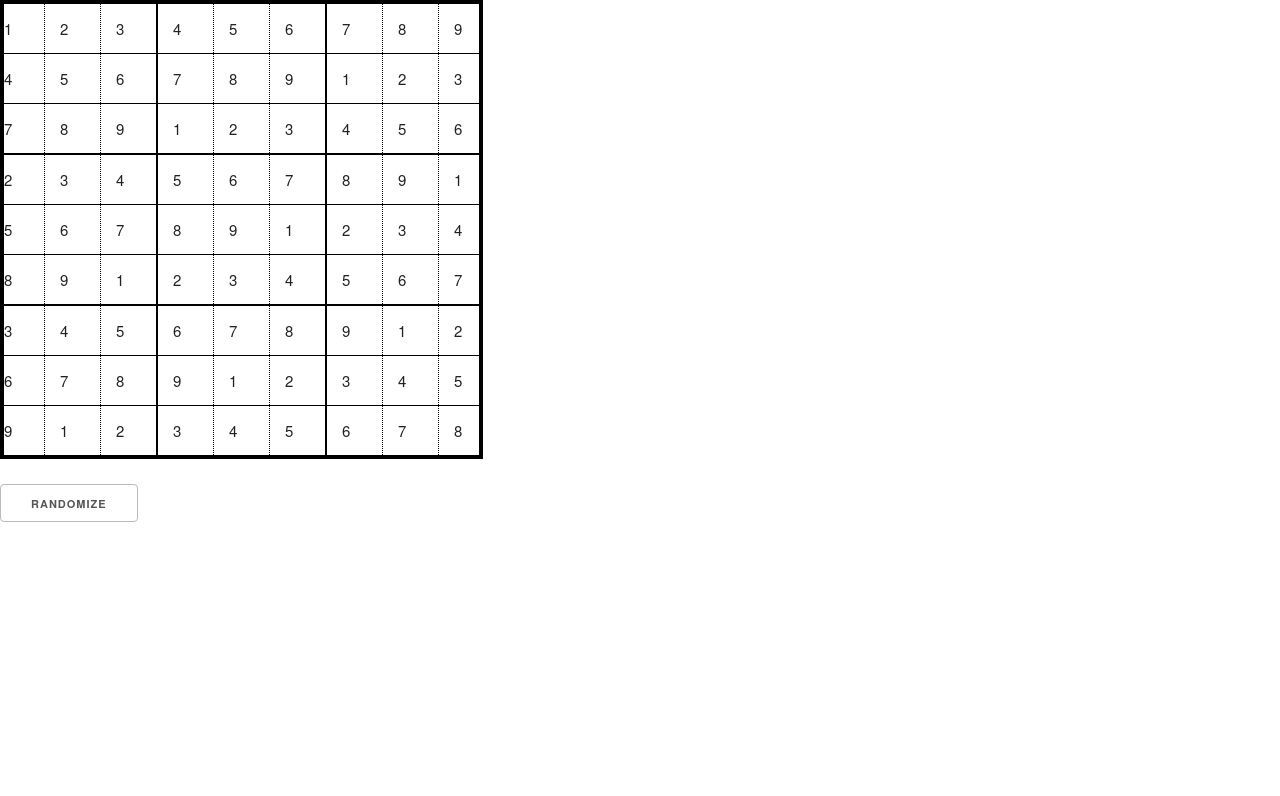
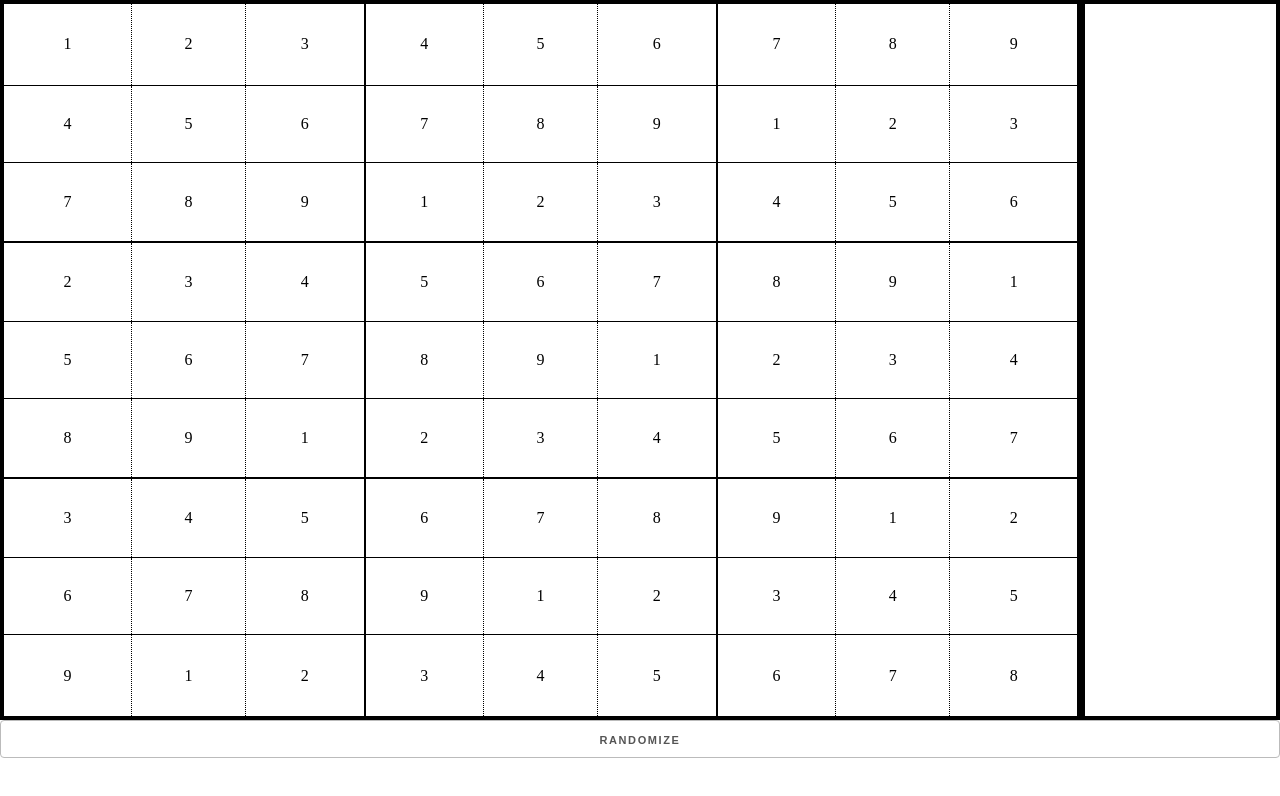
Before and after one commit to vlaaadislav/sudoku, a Vue app: page / in a window 1280 px wide. Shown: the top 796 px of the page. Built offline with nearby package versions, Linux system fonts and the light colour scheme.

Commit message:
set basic appearance

```diff
--- a/app/App.vue
+++ b/app/App.vue
@@ -1,11 +1,18 @@
 <template>
+    <div id="app">
         <div class="sudoku">
             <table class="sudoku-table">
                 <tr class="sudoku-row" v-for="row in field">
                     <td class="sudoku-data" v-for="item in row">{{ item }}</td>
                 </tr>
             </table>
-        <button @click="randomize">Randomize</button>
+            <div class="settings">
+
+            </div>
+        </div>
+        <div class="button-group">
+            <button class="btn" @click="randomize">Randomize</button>
+        </div>
     </div>
 </template>
 
@@ -62,8 +69,6 @@
                     }
                 }
 
-                console.log(newField);
-
                 this.field = newField;
             },
             shuffle(a) {
@@ -81,10 +86,28 @@
 </script>
 
 <style lang="scss">
-    @import '~skeleton-css/css/normalize.css';
-    @import '~skeleton-css/css/skeleton.css';
+    body {
+        padding: 0;
+        margin: 0;
+        box-sizing: border-box;
+        user-select: none;
+        width: 100vw;
+        height: 100vh;
+        overflow: hidden;
+    }
+
+    #app {
+        width: inherit;
+        height: inherit;
+    }
+
+    .sudoku {
+        display: flex;
+    }
 
     .sudoku-table {
+        width: 85vw;
+        height: 90vh;
         border: 4px solid black;
         border-collapse: collapse;
         text-align: center;
@@ -97,8 +120,6 @@
         }
 
         .sudoku-data {
-            width: 25px;
-            height: 25px;
             border-right: 1px dotted black;
             border-bottom: 1px solid black;
 
@@ -107,4 +128,77 @@
             }
         }
     }
+
+    .settings {
+        border: 4px solid black;
+        width: 15vw;
+    }
+
+    .button-group {
+        display: flex;
+    }
+
+    .btn {
+        flex: 1;
+    }
+
+    /* skeleton button */
+    /* Buttons
+–––––––––––––––––––––––––––––––––––––––––––––––––– */
+    .button,
+    button,
+    input[type="submit"],
+    input[type="reset"],
+    input[type="button"] {
+        display: inline-block;
+        height: 38px;
+        padding: 0 30px;
+        color: #555;
+        text-align: center;
+        font-size: 11px;
+        font-weight: 600;
+        line-height: 38px;
+        letter-spacing: .1rem;
+        text-transform: uppercase;
+        text-decoration: none;
+        white-space: nowrap;
+        background-color: transparent;
+        border-radius: 4px;
+        border: 1px solid #bbb;
+        cursor: pointer;
+        box-sizing: border-box; }
+    .button:hover,
+    button:hover,
+    input[type="submit"]:hover,
+    input[type="reset"]:hover,
+    input[type="button"]:hover,
+    .button:focus,
+    button:focus,
+    input[type="submit"]:focus,
+    input[type="reset"]:focus,
+    input[type="button"]:focus {
+        color: #333;
+        border-color: #888;
+        outline: 0; }
+    .button.button-primary,
+    button.button-primary,
+    input[type="submit"].button-primary,
+    input[type="reset"].button-primary,
+    input[type="button"].button-primary {
+        color: #FFF;
+        background-color: #33C3F0;
+        border-color: #33C3F0; }
+    .button.button-primary:hover,
+    button.button-primary:hover,
+    input[type="submit"].button-primary:hover,
+    input[type="reset"].button-primary:hover,
+    input[type="button"].button-primary:hover,
+    .button.button-primary:focus,
+    button.button-primary:focus,
+    input[type="submit"].button-primary:focus,
+    input[type="reset"].button-primary:focus,
+    input[type="button"].button-primary:focus {
+        color: #FFF;
+        background-color: #1EAEDB;
+        border-color: #1EAEDB; }
 </style>
--- a/package.json
+++ b/package.json
@@ -12,7 +12,6 @@
   "author": "Vlad",
   "license": "ISC",
   "dependencies": {
-    "skeleton-css": "^2.0.4",
     "vue": "^2.5.16"
   },
   "devDependencies": {
```
Also changed, not shown: 1 other file (tests, documents, lock files or other folders). Lines whose indentation alone changed are shown as unchanged.
